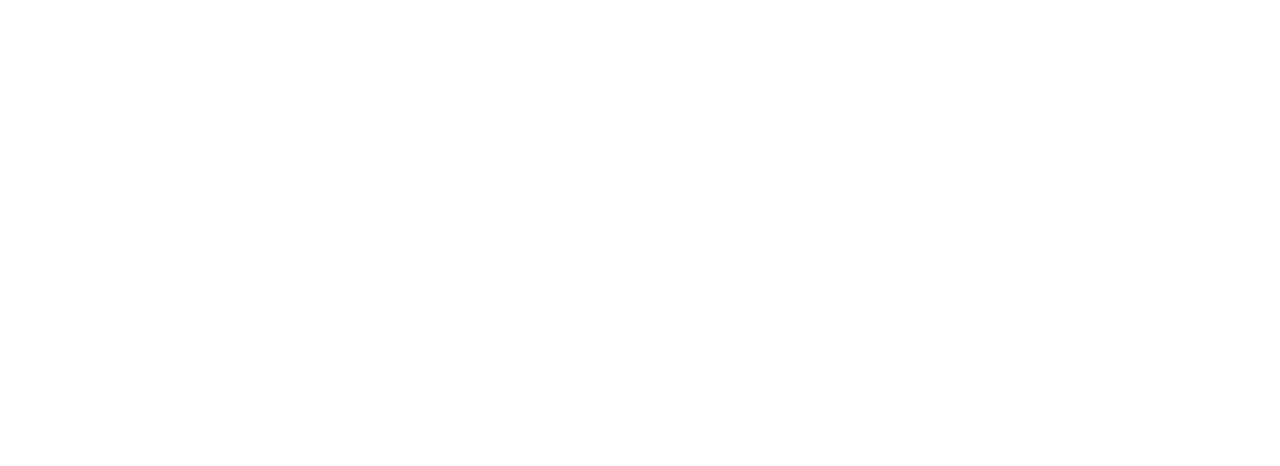
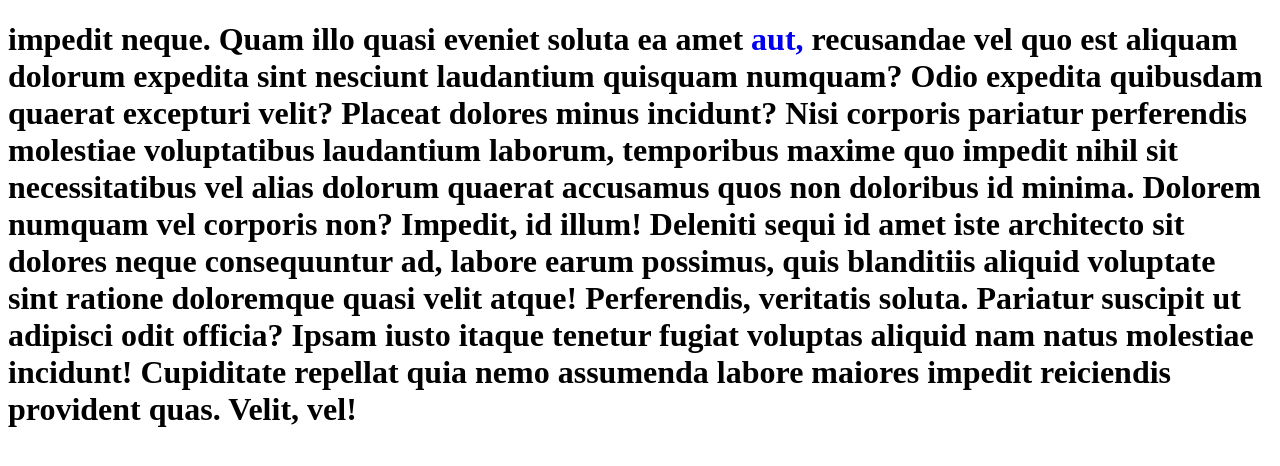
Before and after one commit to Binett/NetlifyTest, a website: page index.html in a window 1280 px wide. Drawn offline with Linux system fonts and the light colour scheme.

Commit message:
Added some stuff

```diff
--- /dev/null
+++ b/index.css
@@ -0,0 +1,3 @@
+a {
+  text-decoration: none;
+}
--- a/index.html
+++ b/index.html
@@ -1,12 +1,30 @@
 <!DOCTYPE html>
 <html lang="en">
+
 <head>
     <meta charset="UTF-8">
     <meta http-equiv="X-UA-Compatible" content="IE=edge">
     <meta name="viewport" content="width=device-width, initial-scale=1.0">
+    <link rel="stylesheet" href="index.css">
     <title>Halllo</title>
 </head>
+
 <body>
+    <h1>
+        impedit neque.
+        Quam illo quasi eveniet soluta ea amet <a href="page2.html">aut,</a> recusandae vel quo est aliquam dolorum expedita sint
+        nesciunt laudantium quisquam numquam? Odio expedita quibusdam quaerat excepturi velit? Placeat dolores minus
+        incidunt?
+        Nisi corporis pariatur perferendis molestiae voluptatibus laudantium laborum, temporibus maxime quo impedit
+        nihil sit necessitatibus vel alias dolorum quaerat accusamus quos non doloribus id minima. Dolorem numquam vel
+        corporis non?
+        Impedit, id illum! Deleniti sequi id amet iste architecto sit dolores neque consequuntur ad, labore earum
+        possimus, quis blanditiis aliquid voluptate sint ratione doloremque quasi velit atque! Perferendis, veritatis
+        soluta.
+        Pariatur suscipit ut adipisci odit officia? Ipsam iusto itaque tenetur fugiat voluptas aliquid nam natus
+        molestiae incidunt! Cupiditate repellat quia nemo assumenda labore maiores impedit reiciendis provident quas.
+        Velit, vel!
+        </h1>
+</body>
 
-</body>
 </html>
```
Also changed, not shown: page2.html (added, +12 -0 lines).
